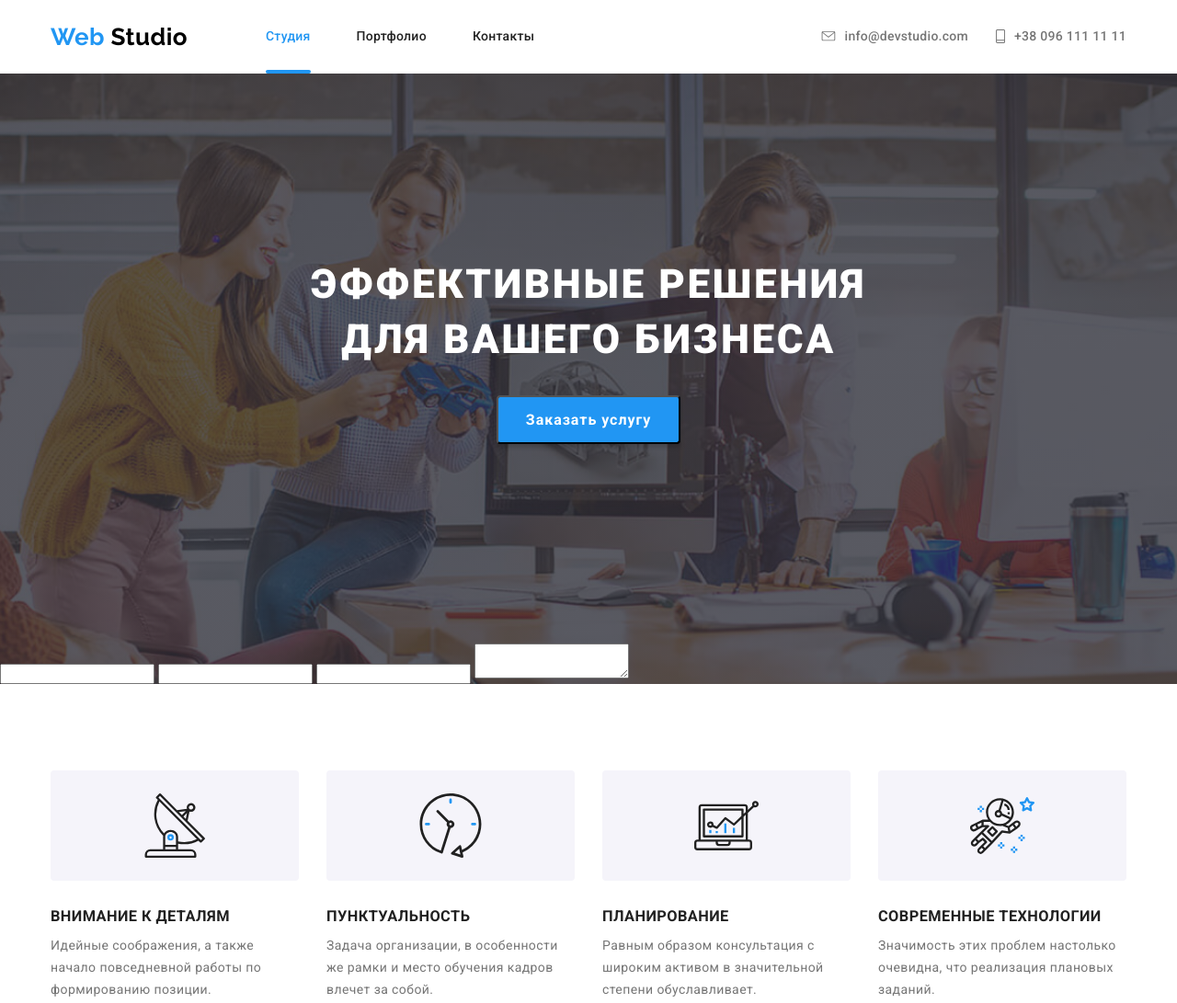
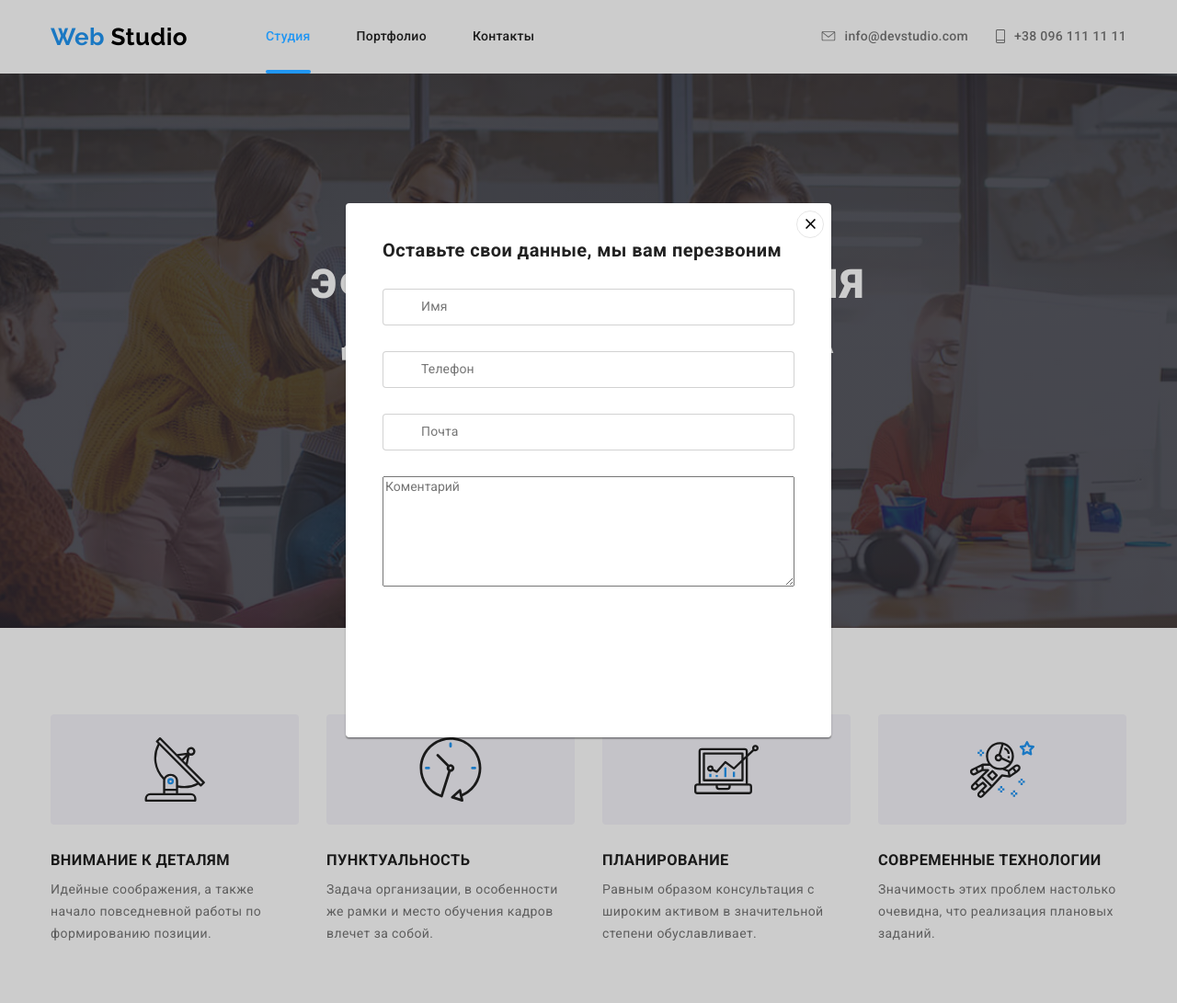
Before and after one commit to Vitalii-Skubii/goit-markup-hw-06, a plain HTML site: page index.html in a window 1280 px wide. Shown: the top 1091 px of the page at 92% size. Drawn offline with Linux system fonts and the light colour scheme.

Commit message:
modal-label
Добавлены стили для input

```diff
--- a/css/styles.css
+++ b/css/styles.css
@@ -32,6 +32,7 @@ html {
 }
 
 body {
+  position: relative;
   background-color: #ffffff;
   color: var(--main-text-color);
   font-family: var(--main-font);
@@ -787,3 +788,106 @@ img {
     transform: translateY(-100%);
   }
 } */
+
+.modal-overlay {
+  display: block;
+  width: 100%;
+  height: 100%;
+  position: absolute;
+  background-color: rgba(0, 0, 0, 0.2);
+}
+
+.modal-form {
+  display: flex;
+  justify-content: center;
+  position: absolute;
+  width: 528px;
+  height: 581px;
+  position: absolute;
+  top: 221px;
+  left: 50%;
+  transform: translateX(-50%);
+
+  background-color: #fff;
+  box-shadow: 0px 1px 3px rgba(0, 0, 0, 0.12), 0px 1px 1px rgba(0, 0, 0, 0.14),
+    0px 2px 1px rgba(0, 0, 0, 0.2);
+  border-radius: 4px;
+
+  padding-top: 40px;
+  padding-bottom: 40px;
+}
+
+.modal-input {
+  display: block;
+  width: 448px;
+  height: 40px;
+
+  border: 1px solid rgba(33, 33, 33, 0.2);
+  border-radius: 4px;
+
+  margin-bottom: 28px;
+  padding-left: 42px;
+
+  transition: border-color 250ms cubic-bezier(0.4, 0, 0.2, 1);
+}
+
+.modal-title {
+  font-weight: 700;
+  font-size: 20px;
+  line-height: 1.15;
+  color: var(--title-color);
+
+  margin-top: 0px;
+  margin-bottom: 30px;
+}
+
+.modal-label {
+  display: block;
+  position: relative;
+}
+
+.modal-close {
+  position: absolute;
+  top: 8px;
+  right: 8px;
+}
+
+.modal-icon {
+  position: absolute;
+  top: 14px;
+  left: 19px;
+  transition: fill 250ms cubic-bezier(0.4, 0, 0.2, 1);
+}
+
+.modal-span-label {
+  position: absolute;
+  top: 12px;
+  left: 42px;
+  line-height: 1.14;
+  letter-spacing: 0.01em;
+
+  transition: transform 250ms cubic-bezier(0.4, 0, 0.2, 1);
+}
+
+.modal-input:focus + .modal-span-label {
+  transform: translate(-100%, -32px);
+  color: var(--accent-color);
+}
+
+.modal-input:focus ~ .modal-icon {
+  fill: var(--accent-color);
+}
+
+.modal-input:focus {
+  border-color: var(--accent-color);
+  outline: none;
+}
+
+.modal-input:not(:placeholder-shown) + .modal-span-label {
+  transform: translate(-100%, -32px);
+}
+
+.modal-textarea {
+  width: 448px;
+  height: 120px;
+}
--- a/index.html
+++ b/index.html
@@ -13,6 +13,70 @@
     <link rel="stylesheet" href="./css/styles.css" />
   </head>
   <body>
+    <!-- Модальное окно -->
+    <div class="modal-overlay">
+      <div class="modal-form">
+        <svg
+          class="modal-close"
+          width="30"
+          height="30"
+          viewBox="0 0 30 30"
+          fill="none"
+          xmlns="http://www.w3.org/2000/svg"
+        >
+          <circle cx="15" cy="15" r="15" fill="white" />
+          <circle
+            cx="15"
+            cy="15"
+            r="14.5"
+            stroke="black"
+            stroke-opacity="0.1"
+          />
+          <path
+            d="M21 10.1079L19.8921 9L15.5 13.3921L11.1079 9L10 10.1079L14.3921 14.5L10 18.8921L11.1079 20L15.5 15.6079L19.8921 20L21 18.8921L16.6079 14.5L21 10.1079Z"
+            fill="black"
+          />
+        </svg>
+
+        <form action="">
+          <p class="modal-title">Оставьте свои данные, мы вам перезвоним</p>
+
+          <label class="modal-label">
+            <input type="text" class="modal-input" placeholder=" " />
+            <span class="modal-span-label"> Имя </span>
+            <svg class="modal-icon" width="12" height="12">
+              <use href="./images/sprite.svg#icon-contact"></use>
+            </svg>
+          </label>
+
+          <label class="modal-label">
+            <input type="tel" class="modal-input" placeholder=" " />
+            <span class="modal-span-label"> Телефон </span>
+
+            <svg class="modal-icon" width="14" height="14">
+              <use href="./images/sprite.svg#icon-ear-phone"></use>
+            </svg>
+          </label>
+
+          <label class="modal-label">
+            <input type="e-mail" class="modal-input" placeholder=" " />
+            <span class="modal-span-label">Почта</span>
+
+            <svg class="modal-icon" width="16" height="12">
+              <use href="./images/sprite.svg#icon-mail"></use>
+            </svg>
+          </label>
+
+          <textarea
+            class="modal-textarea"
+            name=""
+            id=""
+            placeholder="Коментарий"
+          ></textarea>
+          <checkbox></checkbox>
+        </form>
+      </div>
+    </div>
     <header class="header">
       <div class="container">
         <nav class="nav">
@@ -58,22 +122,6 @@
             для вашего бизнеса
           </h1>
           <button class="hero-button">Заказать услугу</button>
-        </div>
-        <div class="modal-form">
-          <form action="">
-            <h3></h3>
-            <lable>
-              <input type="text" />
-            </lable>
-            <lable>
-              <input type="text" />
-            </lable>
-            <lable>
-              <input type="text" />
-            </lable>
-            <textarea name="" id=""></textarea>
-            <checkbox></checkbox>
-          </form>
         </div>
       </section>
       <!-- Преимущества -->
```
Also changed, not shown: images/close.svg (added), images/contact.svg (added), images/ear-phone.svg (added), images/mail.svg (added), images/sprite.svg.
